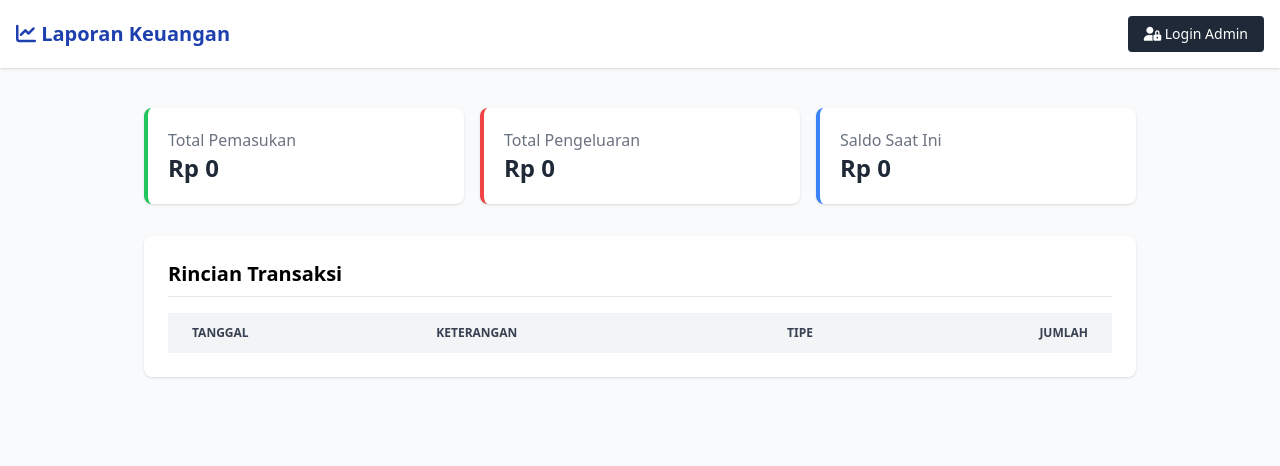
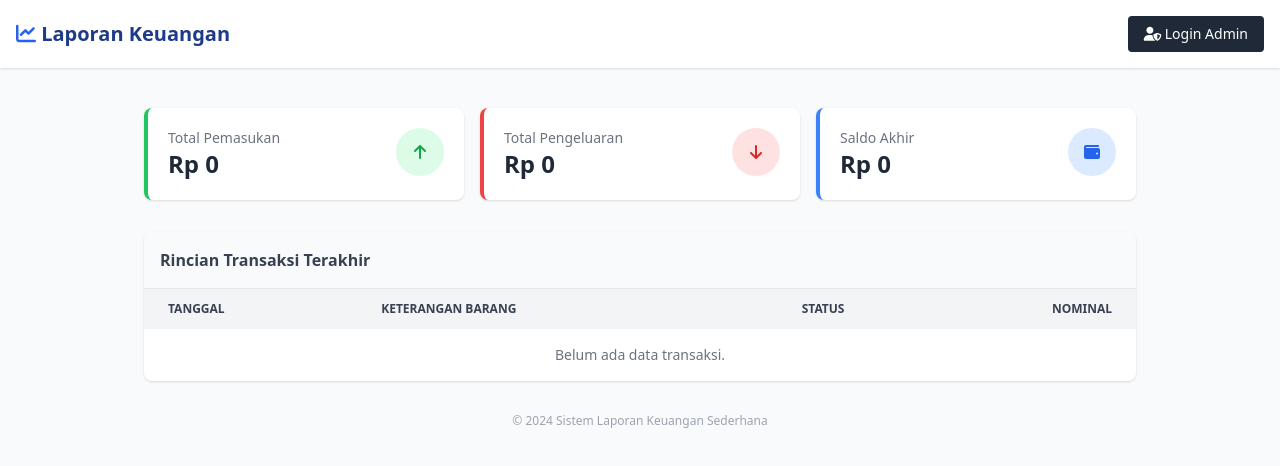
Before and after one commit to muzam03/laporankeuangan, a plain HTML site: page index.html in a window 1280 px wide. Drawn offline with nearby package versions, Linux system fonts and the light colour scheme.

Commit message:
Update index.html

```diff
--- a/index.html
+++ b/index.html
@@ -3,16 +3,18 @@
 <head>
     <meta charset="UTF-8">
     <meta name="viewport" content="width=device-width, initial-scale=1.0">
-    <title>Laporan Keuangan Publik</title>
+    <title>Laporan Keuangan - View Mode</title>
     <script src="https://cdn.tailwindcss.com"></script>
     <link rel="stylesheet" href="https://cdnjs.cloudflare.com/ajax/libs/font-awesome/6.0.0/css/all.min.css">
 </head>
 <body class="bg-gray-50 font-sans">
 
-    <nav class="bg-white shadow p-4 flex justify-between items-center mb-6">
-        <div class="font-bold text-xl text-blue-800"><i class="fas fa-chart-line"></i> Laporan Keuangan</div>
-        <a href="admin.html" class="bg-gray-800 text-white px-4 py-2 rounded text-sm hover:bg-gray-700">
-            <i class="fas fa-user-lock"></i> Login Admin
+    <nav class="bg-white shadow p-4 flex justify-between items-center mb-6 sticky top-0 z-50">
+        <div class="font-bold text-xl text-blue-900">
+            <i class="fas fa-chart-line text-blue-600"></i> Laporan Keuangan
+        </div>
+        <a href="admin.html" class="bg-gray-800 text-white px-4 py-2 rounded text-sm hover:bg-gray-700 transition">
+            <i class="fas fa-user-shield"></i> Login Admin
         </a>
     </nav>
 
@@ -20,29 +22,52 @@
 
         <div class="grid grid-cols-1 md:grid-cols-3 gap-4 mb-8">
             <div class="bg-white rounded-lg shadow p-5 border-l-4 border-green-500">
-                <p class="text-gray-500">Total Pemasukan</p>
-                <p class="text-2xl font-bold text-gray-800" id="viewMasuk">Rp 0</p>
+                <div class="flex justify-between">
+                    <div>
+                        <p class="text-gray-500 text-sm">Total Pemasukan</p>
+                        <p class="text-2xl font-bold text-gray-800" id="viewMasuk">Rp 0</p>
+                    </div>
+                    <div class="bg-green-100 p-3 rounded-full h-12 w-12 flex items-center justify-center text-green-600">
+                        <i class="fas fa-arrow-up"></i>
+                    </div>
+                </div>
             </div>
             <div class="bg-white rounded-lg shadow p-5 border-l-4 border-red-500">
-                <p class="text-gray-500">Total Pengeluaran</p>
-                <p class="text-2xl font-bold text-gray-800" id="viewKeluar">Rp 0</p>
+                <div class="flex justify-between">
+                    <div>
+                        <p class="text-gray-500 text-sm">Total Pengeluaran</p>
+                        <p class="text-2xl font-bold text-gray-800" id="viewKeluar">Rp 0</p>
+                    </div>
+                    <div class="bg-red-100 p-3 rounded-full h-12 w-12 flex items-center justify-center text-red-600">
+                        <i class="fas fa-arrow-down"></i>
+                    </div>
+                </div>
             </div>
             <div class="bg-white rounded-lg shadow p-5 border-l-4 border-blue-500">
-                <p class="text-gray-500">Saldo Saat Ini</p>
-                <p class="text-2xl font-bold text-gray-800" id="viewSaldo">Rp 0</p>
+                <div class="flex justify-between">
+                    <div>
+                        <p class="text-gray-500 text-sm">Saldo Akhir</p>
+                        <p class="text-2xl font-bold text-gray-800" id="viewSaldo">Rp 0</p>
+                    </div>
+                    <div class="bg-blue-100 p-3 rounded-full h-12 w-12 flex items-center justify-center text-blue-600">
+                        <i class="fas fa-wallet"></i>
+                    </div>
+                </div>
             </div>
         </div>
 
-        <div class="bg-white shadow rounded-lg p-6">
-            <h2 class="text-xl font-bold mb-4 border-b pb-2">Rincian Transaksi</h2>
+        <div class="bg-white shadow rounded-lg overflow-hidden">
+            <div class="p-4 border-b bg-gray-50">
+                <h2 class="font-bold text-gray-700">Rincian Transaksi Terakhir</h2>
+            </div>
             <div class="overflow-x-auto">
                 <table class="min-w-full text-sm text-left text-gray-500">
                     <thead class="text-xs text-gray-700 uppercase bg-gray-100">
                         <tr>
                             <th class="px-6 py-3">Tanggal</th>
-                            <th class="px-6 py-3">Keterangan</th>
-                            <th class="px-6 py-3 text-center">Tipe</th>
-                            <th class="px-6 py-3 text-right">Jumlah</th>
+                            <th class="px-6 py-3">Keterangan Barang</th>
+                            <th class="px-6 py-3 text-center">Status</th>
+                            <th class="px-6 py-3 text-right">Nominal</th>
                         </tr>
                     </thead>
                     <tbody id="tabelView">
@@ -50,37 +75,47 @@
                 </table>
             </div>
         </div>
+
+        <div class="mt-8 text-center text-gray-400 text-xs">
+            &copy; 2024 Sistem Laporan Keuangan Sederhana
+        </div>
     </div>
 
     <script src="data.js"></script>
     <script>
-        // Logic Khusus Halaman View
         function renderView() {
             const db = getDatabase();
             const tbody = document.getElementById('tabelView');
             const rekap = hitungRekap();
 
-            // Update Kartu Atas
+            // Update Dashboard
             document.getElementById('viewMasuk').innerText = formatRupiah(rekap.masuk);
             document.getElementById('viewKeluar').innerText = formatRupiah(rekap.keluar);
             document.getElementById('viewSaldo').innerText = formatRupiah(rekap.saldo);
 
-            // Render Tabel
+            // Render Tabel (Reverse agar data baru diatas)
             tbody.innerHTML = '';
-            // Urutkan dari yang terbaru (reverse)
+            if(db.length === 0) {
+                tbody.innerHTML = '<tr><td colspan="4" class="text-center py-4">Belum ada data transaksi.</td></tr>';
+            }
+
             db.slice().reverse().forEach(item => {
                 const total = item.harga * item.qty;
-                const warnaBadge = item.jenis === 'Masuk' ? 'bg-green-100 text-green-800' : 'bg-red-100 text-red-800';
+                const badgeColor = item.jenis === 'Masuk'
+                    ? 'bg-green-100 text-green-800 border-green-200'
+                    : 'bg-red-100 text-red-800 border-red-200';
 
                 tbody.innerHTML += `
                     <tr class="bg-white border-b hover:bg-gray-50">
-                        <td class="px-6 py-4">${item.tanggal}</td>
+                        <td class="px-6 py-4 font-medium text-gray-900 whitespace-nowrap">${item.tanggal}</td>
                         <td class="px-6 py-4">
-                            <div class="font-medium text-gray-900">${item.namaBarang}</div>
-                            <div class="text-xs">Qty: ${item.qty} x ${formatRupiah(item.harga)}</div>
+                            <div class="text-base text-gray-900 font-semibold">${item.namaBarang}</div>
+                            <div class="text-xs text-gray-500">${item.qty} x ${formatRupiah(item.harga)}</div>
                         </td>
                         <td class="px-6 py-4 text-center">
-                            <span class="${warnaBadge} px-2 py-1 rounded text-xs font-bold">${item.jenis}</span>
+                            <span class="${badgeColor} text-xs font-medium px-2.5 py-0.5 rounded border border-opacity-20">
+                                ${item.jenis.toUpperCase()}
+                            </span>
                         </td>
                         <td class="px-6 py-4 text-right font-bold text-gray-900">
                             ${formatRupiah(total)}
@@ -90,8 +125,7 @@
             });
         }
 
-        // Jalankan saat loading
-        renderView();
+        renderView(); // Jalankan saat web dibuka
     </script>
 </body>
 </html>
```
